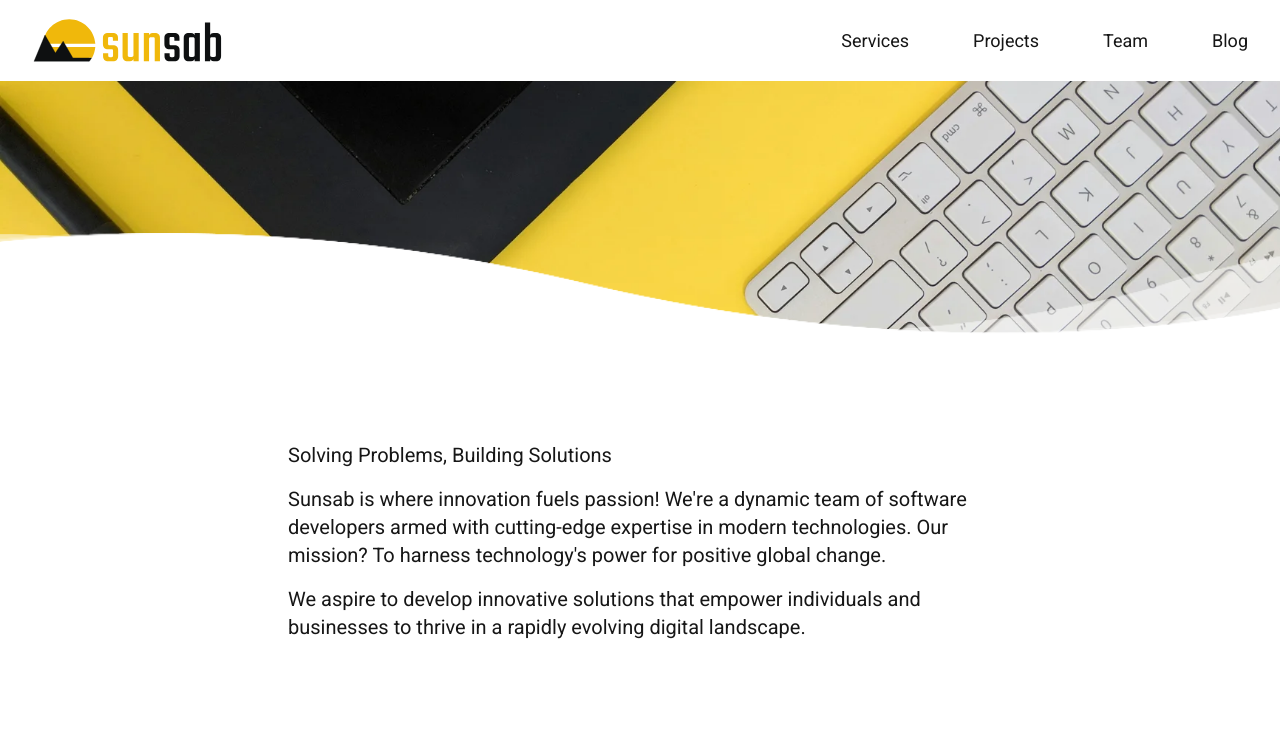
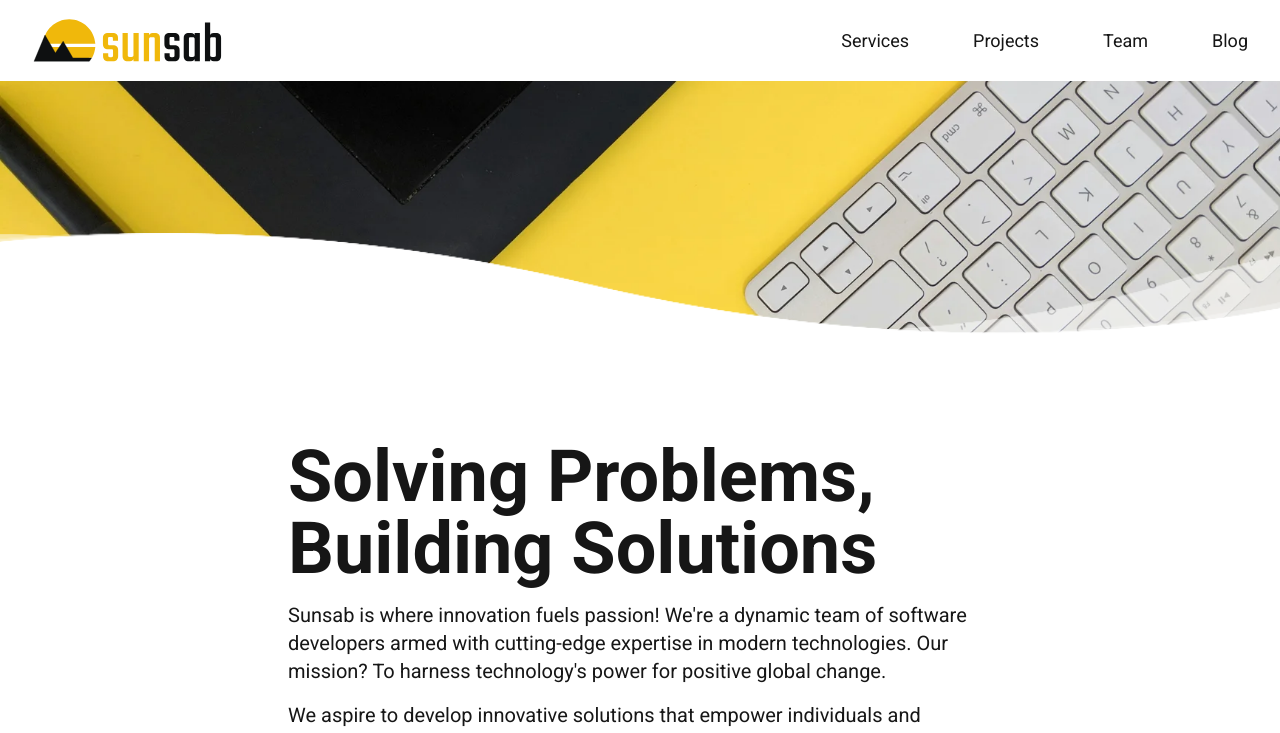
Before and after one commit to james-s-sunsab/sunsab-next, a Next.js app: page /sunsab-next/ in a window 1280 px wide. Shown: the top 733 px of the page. Built offline with nearby package versions, Linux system fonts and the light colour scheme.

Commit message:
Adds missing h1 tag in global css

```diff
--- a/app/globals.css
+++ b/app/globals.css
@@ -5,6 +5,10 @@
 /* Global text styles */
 body {
   @apply text-base lg:text-xl;
+}
+
+h1 {
+  @apply text-4xl lg:text-7xl font-semibold;
 }
 
 h2 {
```
